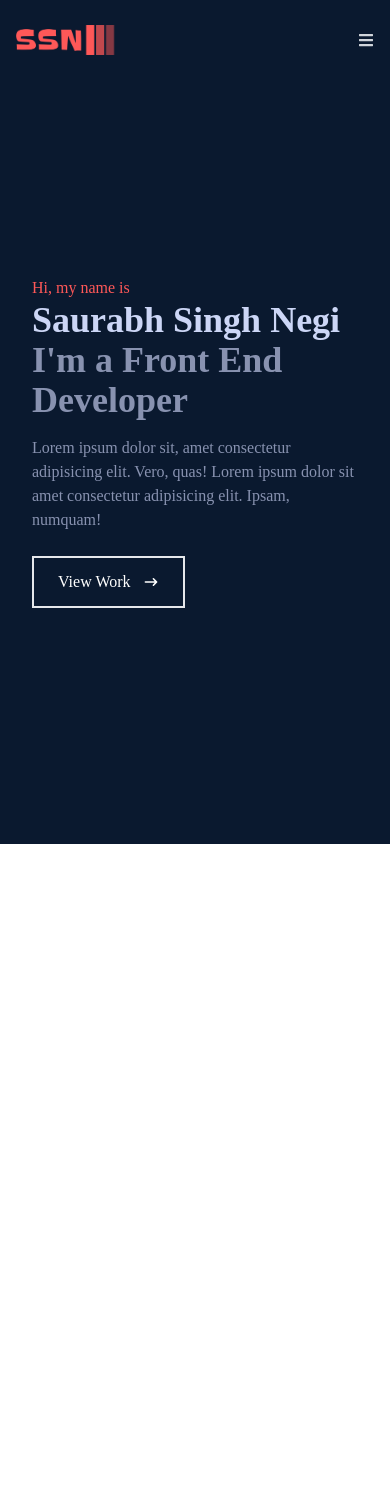
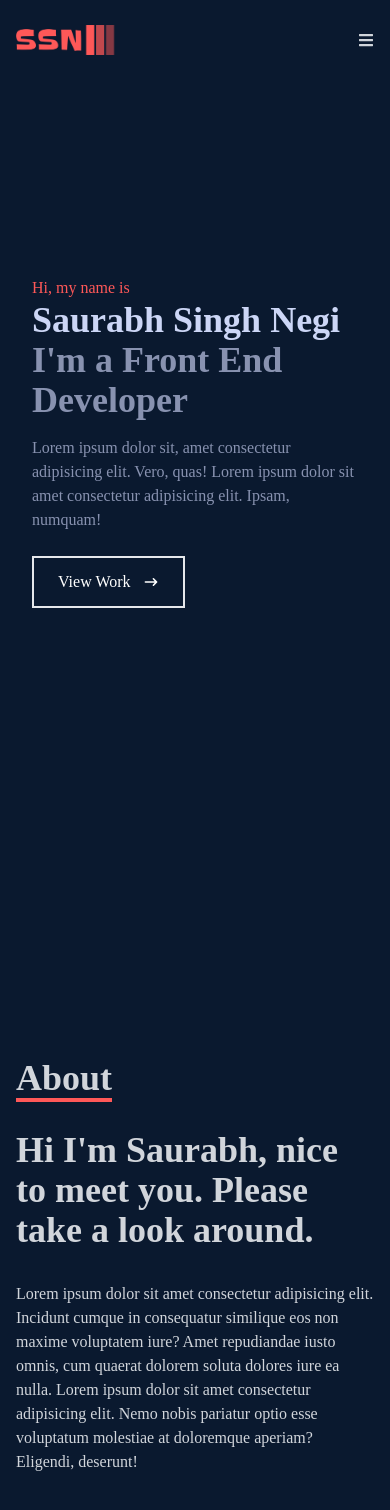
Before and after one commit to Saurabh-Singh-Negi/portfolio-react-app, a React (Create React App) app: page / in a window 390 px wide. Shown: the top 1510 px of the page. Before the commit the page ends 868 px from the top, so only its background shows below. Built offline with nearby package versions, Linux system fonts and the light colour scheme.

Commit message:
styling and responsiveness added to About section

```diff
--- a/src/App.js
+++ b/src/App.js
@@ -1,10 +1,12 @@
 import Navbar from "./components/Navbar";
 import Home from "./components/Home";
+import About from "./components/About";
 function App() {
   return (
     <>
       <Navbar />
       <Home />
+      <About />
     </>
   );
 }
--- a/src/components/About.jsx
+++ b/src/components/About.jsx
@@ -2,7 +2,28 @@ import React from 'react';
 
 const About = () => {
     return (
-        <div>About</div>
+        <div name="about" className='w-full h-screen bg-[#0a192f] text-gray-300'>
+            <div className='flex flex-col justify-center items-center w-full h-full'>
+                <div className='max-w-[1000px] w-full grid grid-cols-2 gap-8'>
+                    <div className='sm:text-right pb-8 pl-4'>
+                        <p className='text-4xl font-bold inline border-b-4 border-[#FF5858]'>About</p>
+                    </div>
+
+                    <div>
+
+                    </div>
+                </div>
+                <div className='max-w-[1000px] w-full grid sm:grid-cols-2 gap-8 px-4'>
+                    <div className='sm:text-right text-4xl font-bold'>
+                        <p className=''>Hi I'm Saurabh, nice to meet you. Please take a look around.</p>
+                    </div>
+
+                    <div>
+                        Lorem ipsum dolor sit amet consectetur adipisicing elit. Incidunt cumque in consequatur similique eos non maxime voluptatem iure? Amet repudiandae iusto omnis, cum quaerat dolorem soluta dolores iure ea nulla. Lorem ipsum dolor sit amet consectetur adipisicing elit. Nemo nobis pariatur optio esse voluptatum molestiae at doloremque aperiam? Eligendi, deserunt!
+                    </div>
+                </div>
+            </div>
+        </div>
     )
 }
 
--- a/src/components/Home.jsx
+++ b/src/components/Home.jsx
@@ -3,7 +3,7 @@ import {HiArrowNarrowRight, HiOutLineMail} from "react-icons/hi";
 
 const Home = () => {
     return (
-        <div name='home' className='w-full h-screen bg-[#0a192f] text-black py-100px px-0 md:px-10'>Home
+        <div name='home' className='w-full h-screen bg-[#0a192f] text-black py-100px px-0 md:px-10 lg:px-0'>Home
 
             {/* container */}
             <div className='max-w-[1000px] mx-auto px-8 flex flex-col justify-center h-full'>
```
